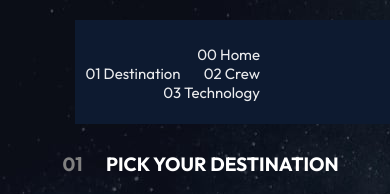
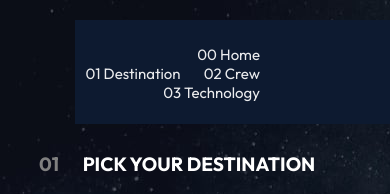
Before and after one commit to PercyAyimbilaNsolemna/Space_Tourism_Challenge, a plain HTML site: page destination.html in a window 390 px wide. Shown: the top 194 px of the page. Drawn offline with Linux system fonts and the light colour scheme.

Commit message:
Added styles tpo the question class at a max width of 977px.

```diff
--- a/css/destination.css
+++ b/css/destination.css
@@ -190,3 +190,9 @@ td {
         top: 80px;
     }
 }
+
+@media (max-width: 840px) {
+    .question {
+        left: 10%;
+    }
+}
```
